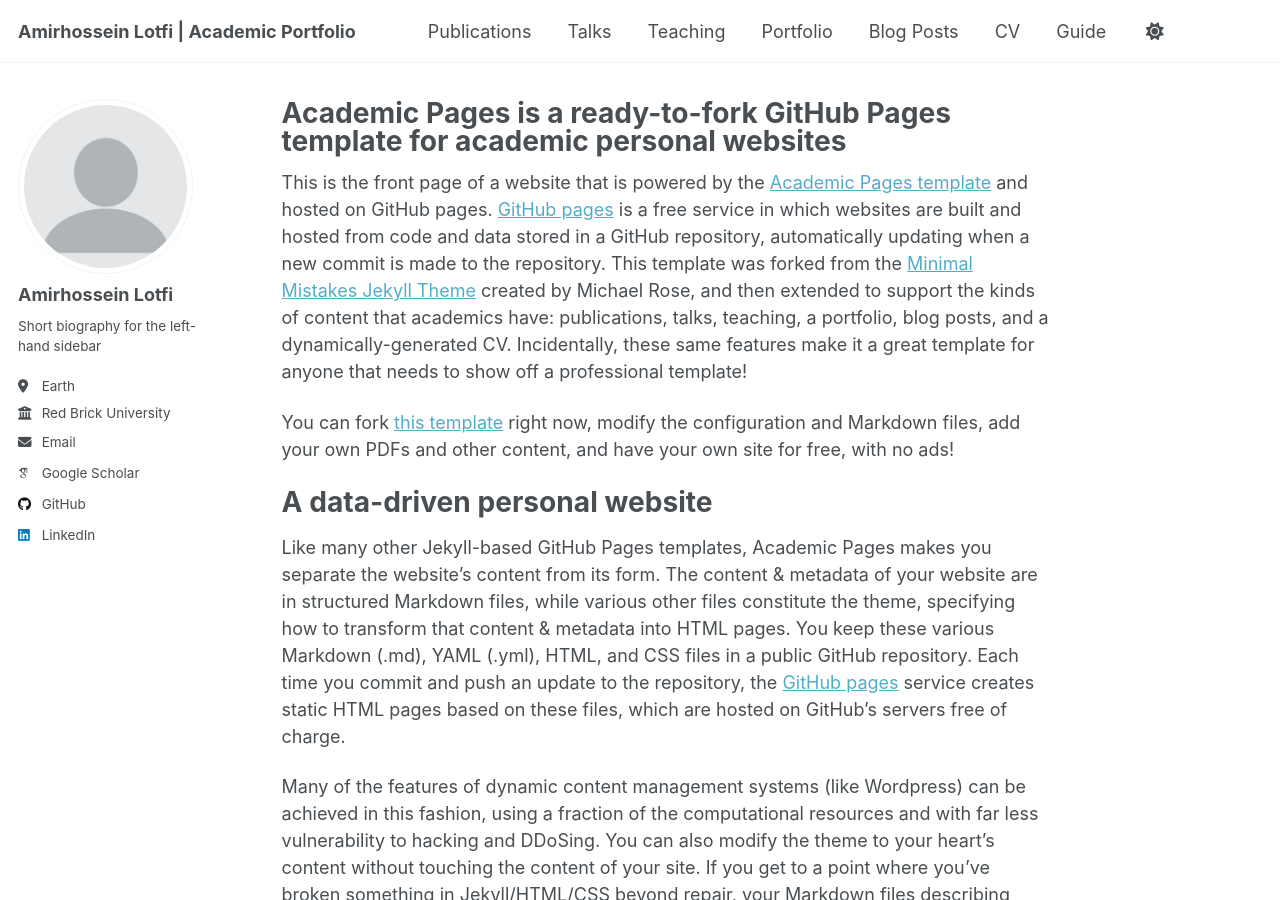
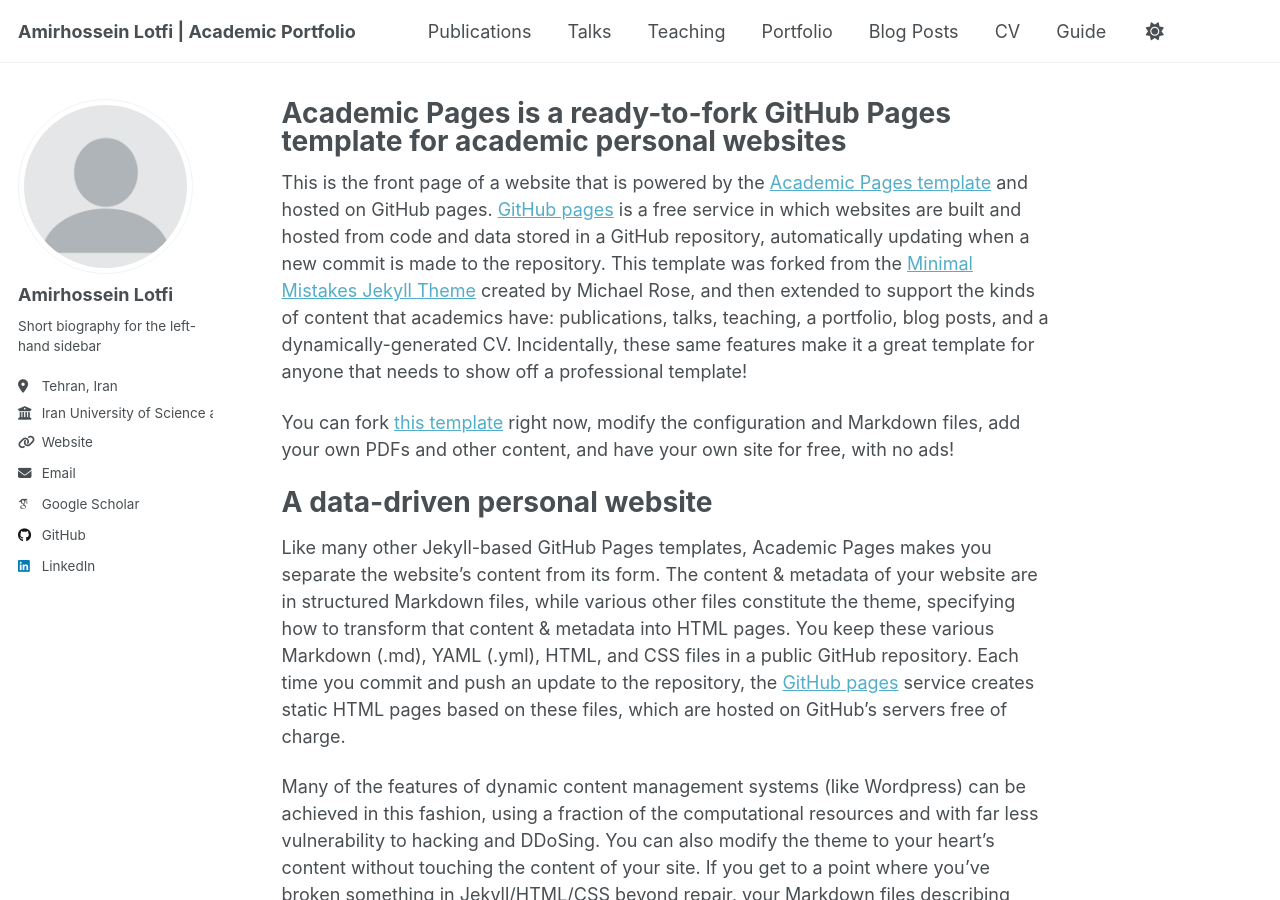
Before and after one commit to AmirLotfiSAI/AmirLotfiSAI.github.io, a Jekyll site: the page built from _pages/about.md, in a window 1280 px wide and 900 px high. Built offline with Jekyll 4.4.1, drawn with Linux system fonts in a browser that asks for light colours; some web fonts are replaced; a script that is not in the unit is left out.

Commit message:
_config.yml

```diff
--- a/_config.yml
+++ b/_config.yml
@@ -13,9 +13,9 @@ title                    : "Amirhossein Lotfi | Academic Portfolio"
 title_separator          : "-"
 name                     : &name "Amirhossein Lotfi"
 description              : &description "A Materials Science and Engineering graduate specializing in Materials Informatics. I leverage machine learning and deep learning to design novel materials and predict their properties."
-url                      : https://academicpages.github.io # the base hostname & protocol for your site e.g. "https://[your GitHub username].github.io" or if you already have some other page hosted on Github then use "https://[your GitHub username].github.io/[Your Repo Name]"
+url                      : https://github.com/AmirLotfiSAI # the base hostname & protocol for your site e.g. "https://[your GitHub username].github.io" or if you already have some other page hosted on Github then use "https://[your GitHub username].github.io/[Your Repo Name]"
 baseurl                  : "" # the subpath of your site, e.g. "/blog"
-repository               : "academicpages/academicpages.github.io"
+repository               : "https://github.com/AmirLotfiSAI?tab=repositories"
 
 # Site Author - The following control what appear as part of the author content on the side bar.
 #               If a field is blank the icon and link will not appear, otherwise it will be shown.
@@ -26,9 +26,9 @@ author:
   name             : "Amirhossein Lotfi"
   pronouns         : # example: "she/her"
   bio              : "Short biography for the left-hand sidebar"
-  location         : "Earth"
-  employer         : "Red Brick University"
-  uri              : # URL
+  location         : "Tehran, Iran"
+  employer         : "Iran University of Science and Technology"
+  uri              : https://github.com/AmirLotfiSAI
   email            : "amirhossein_lotfi@metaleng.iust.ac.ir"
 
   # Academic websites
@@ -47,7 +47,7 @@ author:
   #bitbucket        : # Username - Update with your username on the site
   #codepen          : # Username
   #dribbble         : # Username
-  github           : "academicpages"
+  github           : "AmirLotfiSAI"
   #kaggle           : # Username
   #stackoverflow    : # User number or user number and name (i.e., use "1" or "1/jeff-atwood")
 
@@ -60,7 +60,7 @@ author:
   #goodreads        : # Username
   #google_plus      : # Username
   #keybase          : # Username
-  instagram        : # Username
+  #instagram        : # Username
   #lastfm           : # Username
   linkedin         : https://www.linkedin.com/in/amirhossein-lotfi-a3362a232/
   #mastodon         : # URL
```
